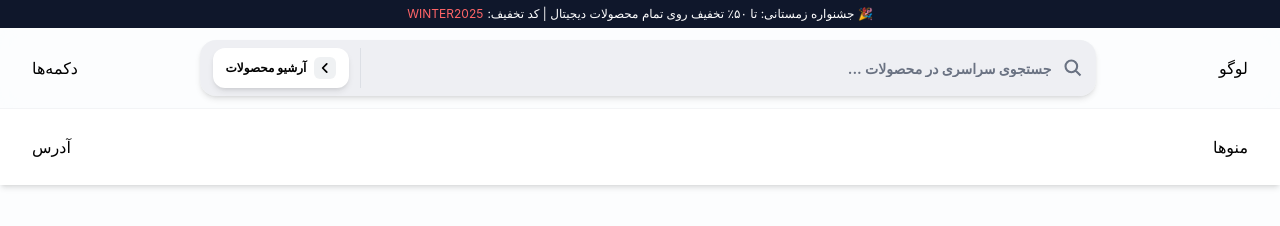
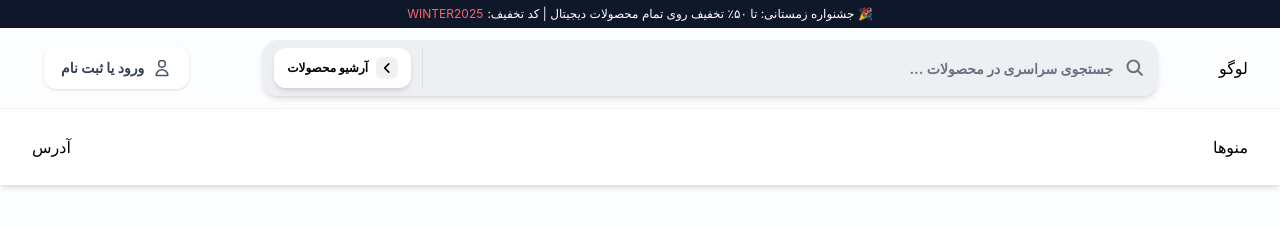
Before and after one commit to vahidr1996/vanilla-js-ecommerce, a website built with Vite: page index.html in a window 1280 px wide. Built offline with nearby package versions, Linux system fonts and the light colour scheme.

Commit message:
feat: implement interactive login button with explicit styling

```diff
--- a/index.html
+++ b/index.html
@@ -74,8 +74,29 @@
                 </button>
               </div>
             </div>
-
-            <div class="flex items-center gap-4">دکمه‌ها</div>
+            <!-- User Actions (Left Header) -->
+            <div class="flex items-center gap-3">
+              <button></button>
+              <button
+                class="flex items-center gap-2 px-4 py-2.5 rounded-xl text-gray-700 bg-white shadow-sm text-sm cursor-pointer font-bold border border-transparent hover:bg-primary-50/50 hover:border-primary-500/50 transition duration-300 group"
+              >
+                <svg
+                  class="w-5 h-5 text-gray-600 group-hover:text-primary-600"
+                  fill="none"
+                  stroke="currentColor"
+                  viewBox="0 0 24 24"
+                >
+                  <path
+                    stroke-linecap="round"
+                    stroke-linejoin="round"
+                    stroke-width="1.8"
+                    d="M16 7a4 4 0 11-8 0 4 4 0 018 0zM12 14a7 7 0 00-7 7h14a7 7 0 00-7-7z"
+                  ></path>
+                </svg>
+                ورود یا ثبت نام
+              </button>
+              <button></button>
+            </div>
           </div>
         </div>
 
--- a/src/assets/css/style.css
+++ b/src/assets/css/style.css
@@ -4,7 +4,9 @@
 
   --color-site: #fcfdfe;
   --color-primary-600: oklch(44.617% 0.17879 263.23);
+  --color-primary-500: oklch(52.986% 0.20551 263.33);
   --color-primary: oklch(52.986% 0.20551 263.33);
+  --color-primary-50: oklch(87.605% 0.04819 267.18);
 
 }
 
```
